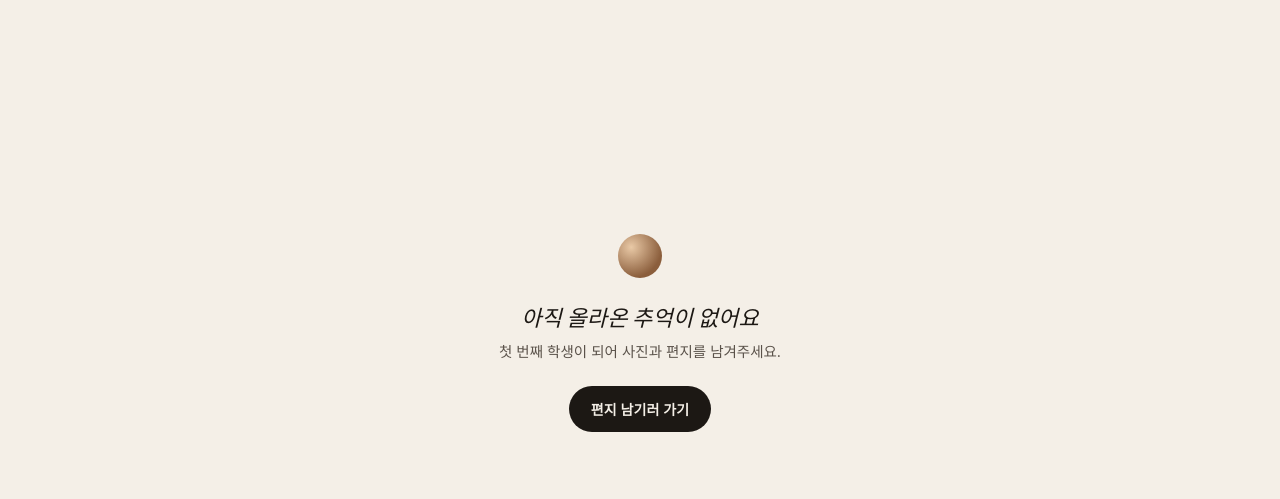
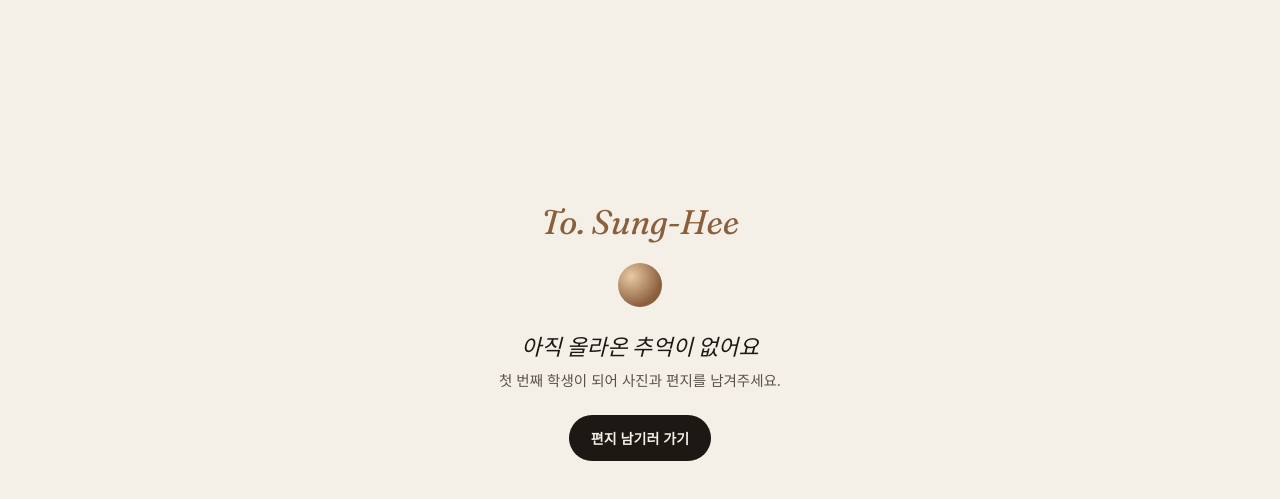
Before and after one commit to Nights-SDH/Teacher-s-Day, a website: page public/index.html in a window 1280 px wide. Shown: the part 67-566 px from the top of the page. Drawn offline with Linux system fonts and the light colour scheme; no server answers; a web font is replaced by a local one.

Commit message:
TO Sung-Hee 추가

```diff
--- a/public/css/main.css
+++ b/public/css/main.css
@@ -572,3 +572,14 @@ body {
      혹시 너무 진하면 opacity 조절: */
   /* opacity: 0.85; */
 }
+
+.empty__dedication {
+  font-family: var(--serif);
+  font-style: italic;
+  font-weight: 400;
+  font-size: 34px;
+  color: var(--accent);
+  letter-spacing: -.005em;
+  line-height: 1;
+  margin-bottom: 24px;
+}
--- a/public/index.html
+++ b/public/index.html
@@ -59,6 +59,7 @@
   <!-- Empty state -->
   <section class="empty" id="empty" hidden>
     <div class="empty__inner">
+      <div class="empty__dedication">To. Sung-Hee</div>
       <span class="empty__mark"></span>
       <h2>아직 올라온 추억이 없어요</h2>
       <p>첫 번째 학생이 되어 사진과 편지를 남겨주세요.</p>
```
